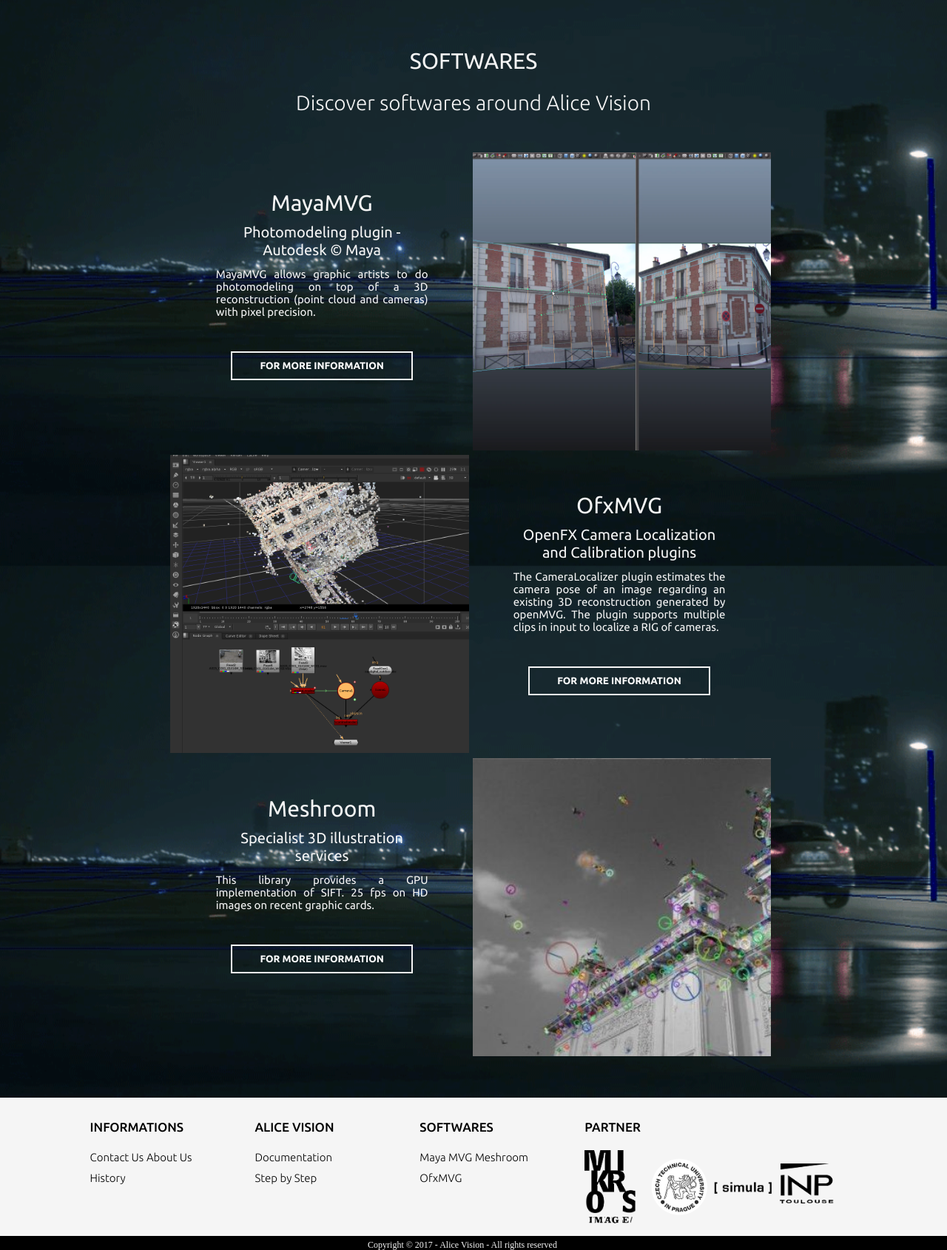
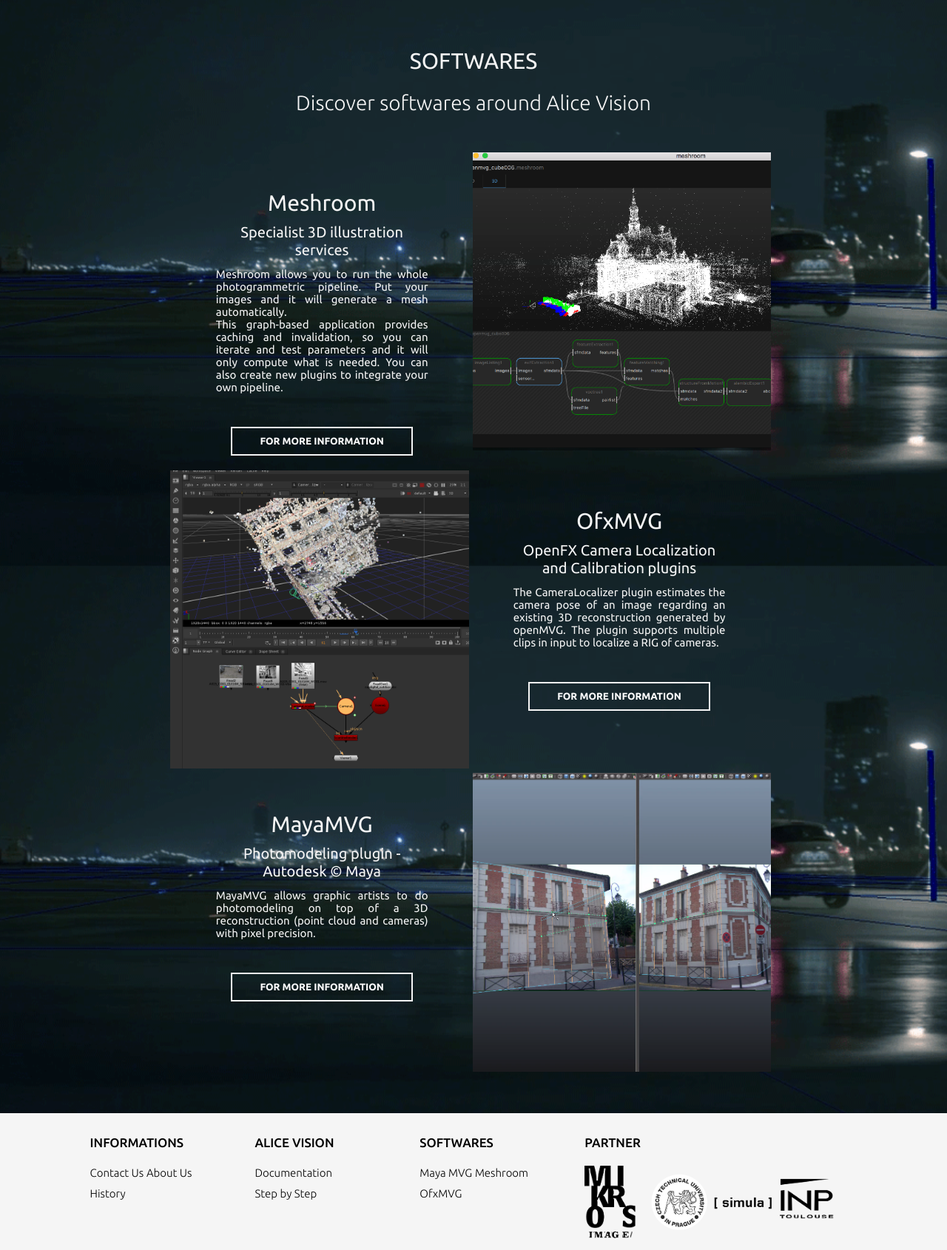
Before and after one commit to alicevision/alicevision.github.io, a PHP site: page /Template/projet.html in a window 1280 px wide. Shown: the part 47-1737 px from the top of the page at 74% size. Run offline with PHP 8.4, Linux system fonts and the light colour scheme.

Commit message:
correction meshroom

```diff
--- a/Design/css/project.css
+++ b/Design/css/project.css
@@ -84,11 +84,11 @@
 }
 
 #project1 div:nth-child(2){
-  background: url(../img/img_project/mayaMVG2.png) ;
+  background: url(../img/img_project/meshroom.png) ;
   background-size: cover;
 }
 #project3 div:nth-child(2){
-  background: url(../img/img_project/sift_keypoints.jpg) ;
+  background: url(../img/img_project/mayaMVG2.png) ;
   background-size: cover;
 }
 #project5 div:nth-child(2){
--- a/Template/projet.html
+++ b/Template/projet.html
@@ -59,12 +59,15 @@
                 </div>
             </div>
             <div id="project1">
-                <div>
-                    <h1>MayaMVG</h1>
-                    <h2>Photomodeling plugin - Autodesk © Maya</h2>
-                    <p>MayaMVG allows graphic artists to do photomodeling on top of a 3D reconstruction (point cloud and cameras) with pixel precision.</p>
-                    <button id="buttonProject1"><a href="https://www.autodesk.fr/products/maya/overview" target="_blank">For more information</a></button>
+                 <div>
+                    <h1>Meshroom</h1>
+                    <h2>Specialist 3D illustration services</h2>
+                    <p>Meshroom allows you to run the whole photogrammetric pipeline. Put your images and it will generate a mesh automatically.<br/>
+                    This graph-based application provides caching and invalidation, so you can iterate and test parameters and it will only compute what is needed.
+                    You can also create new plugins to integrate your own pipeline.</p>
+                    <button id="buttonProject5"><a href="http://meshroom.com/" target="_blank">For more information</a></button>
                 </div>
+
                 <div>
 
                 </div>
@@ -83,10 +86,10 @@
             </div>
             <div id="project3">
                 <div>
-                    <h1>Meshroom</h1>
-                    <h2>Specialist 3D illustration services</h2>
-                    <p>This library provides a GPU implementation of SIFT. 25 fps on HD images on recent graphic cards.</p>
-                    <button id="buttonProject5"><a href="http://meshroom.com/" target="_blank">For more information</a></button>
+                    <h1>MayaMVG</h1>
+                    <h2>Photomodeling plugin - Autodesk © Maya</h2>
+                    <p>MayaMVG allows graphic artists to do photomodeling on top of a 3D reconstruction (point cloud and cameras) with pixel precision.</p>
+                    <button id="buttonProject1"><a href="https://www.autodesk.fr/products/maya/overview" target="_blank">For more information</a></button>
                 </div>
                 <div>
 
--- a/index.html
+++ b/index.html
@@ -129,7 +129,7 @@
                         <div>
                              <h3>Meshroom</h3>
                             <h4>Specialist 3D illustration services</h4>
-                            <p>This library provides a GPU implementation of SIFT. 25 fps on HD images on recent graphic cards.</p>
+                            <p>Meshroom allows you to run the whole photogrammetric pipeline. Put your images and it will generate a mesh automatically.</p>
                         </div>
 
                         <a href="http://meshroom.com/"><img href="#" class="btnForCube" src="Design/img/seemore.png"/></a>
```
Also changed, not shown: Design/img/img_project/meshroom.png (added).
